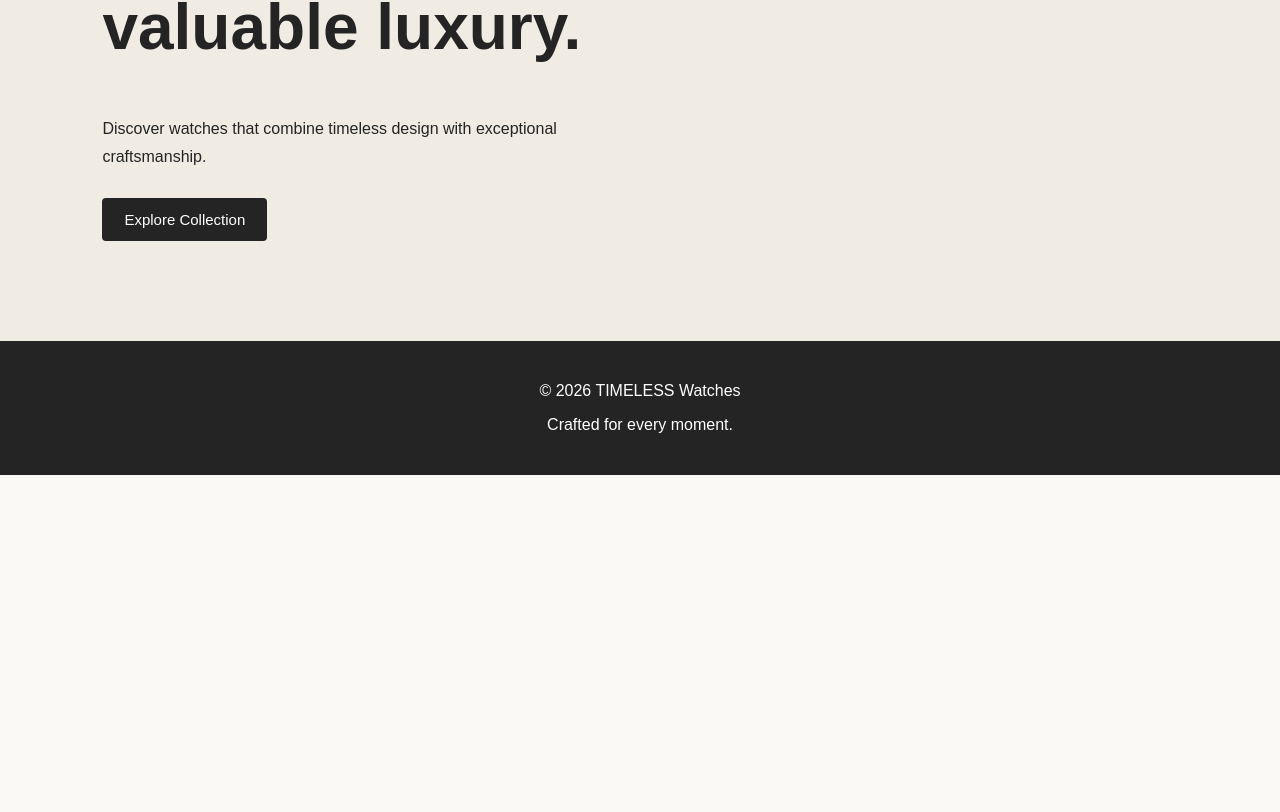
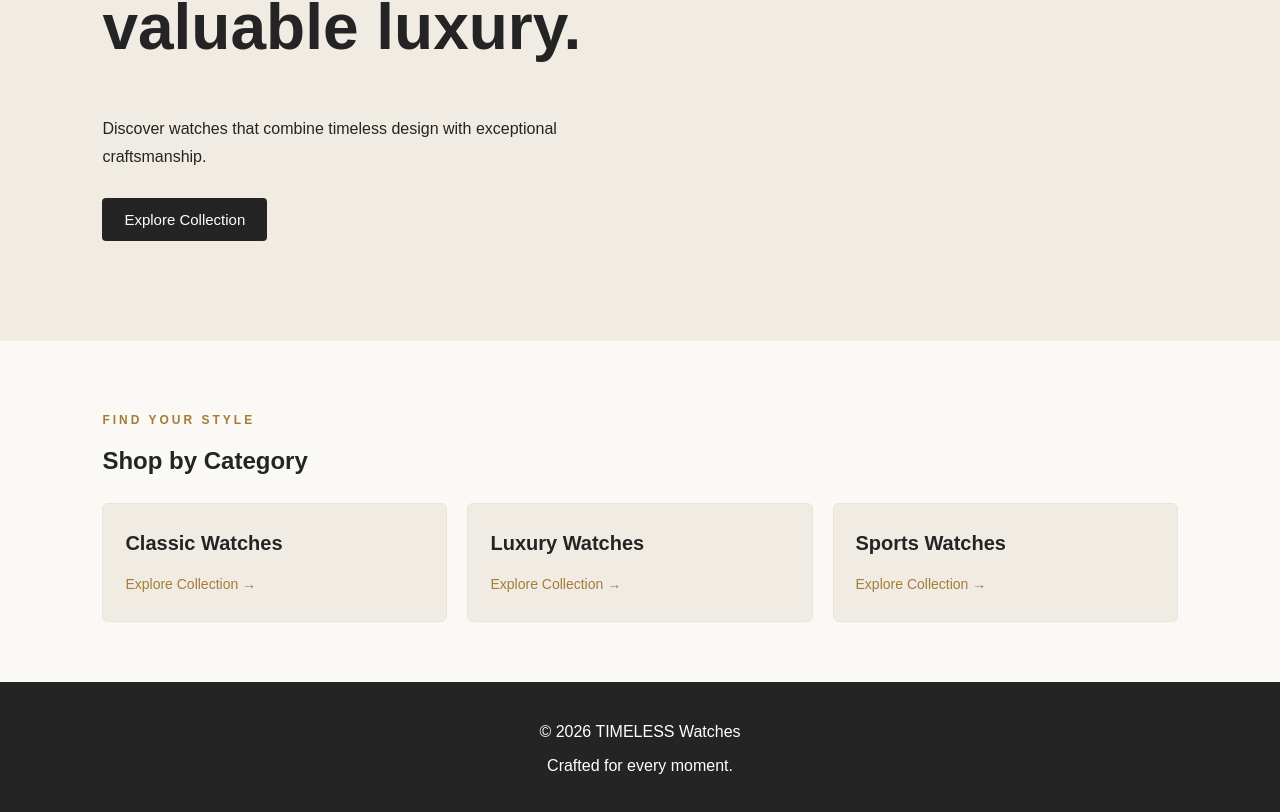
Before and after one commit to Isha2706/Watch-ECommerce, a React app in the folder frontend/: page / in a window 1280 px wide. Shown: the part 340-1152 px from the top of the page. Before the commit the page ends 815 px from the top, so only its background shows below. Built offline with nearby package versions, Linux system fonts and the light colour scheme; the HTML template or start-up script is replaced by a standard one.

Commit message:
feat: add product categories to home page

```diff
--- a/frontend/src/index.css
+++ b/frontend/src/index.css
@@ -87,6 +87,35 @@ a {
   cursor: pointer;
 }
 
+.category-list {
+  display: grid;
+  grid-template-columns: repeat(3, minmax(0, 1fr));
+  gap: 20px;
+  margin-top: 28px;
+}
+
+.category-card {
+  padding: 28px 22px;
+  background: #f0ece3;
+  border: 1px solid #e8e4dc;
+  border-radius: 6px;
+  transition: transform 0.2s ease;
+}
+
+.category-card:hover {
+  transform: translateY(-4px);
+}
+
+.category-card h3 {
+  margin-top: 0;
+  font-size: 20px;
+}
+
+.category-card span {
+  color: #a67c36;
+  font-size: 14px;
+}
+
 .auth-page {
   display: flex;
   justify-content: center;
@@ -157,4 +186,8 @@ a {
   .hero {
     padding: 65px 6%;
   }
+
+  .category-list {
+    grid-template-columns: 1fr;
+  }
 }
--- a/frontend/src/pages/Home.jsx
+++ b/frontend/src/pages/Home.jsx
@@ -1,6 +1,13 @@
 import { Link } from "react-router-dom";
 
 function Home() {
+
+    const categories = [
+"Classic Watches",
+"Luxury Watches",
+"Sports Watches",
+];
+
     return (
         <>
             <section className="hero">
@@ -17,6 +24,24 @@ function Home() {
                 Explore Collection
             </Link>
         </section>
+
+        <section className="content-page">
+            <p className="eyebrow">FIND YOUR STYLE</p>
+            <h2>Shop by Category</h2>
+
+            <div className="category-list">
+                {categories.map((category) => (
+                    <Link
+                        to="/products"
+                        className="category-card"
+                        key={category}
+                    >
+                        <h3>{category}</h3>
+                        <span>Explore Collection →</span>
+                    </Link>
+                ))}
+            </div>
+        </section>
         </>
 
     );
```
Lines whose indentation alone changed are shown as unchanged.
